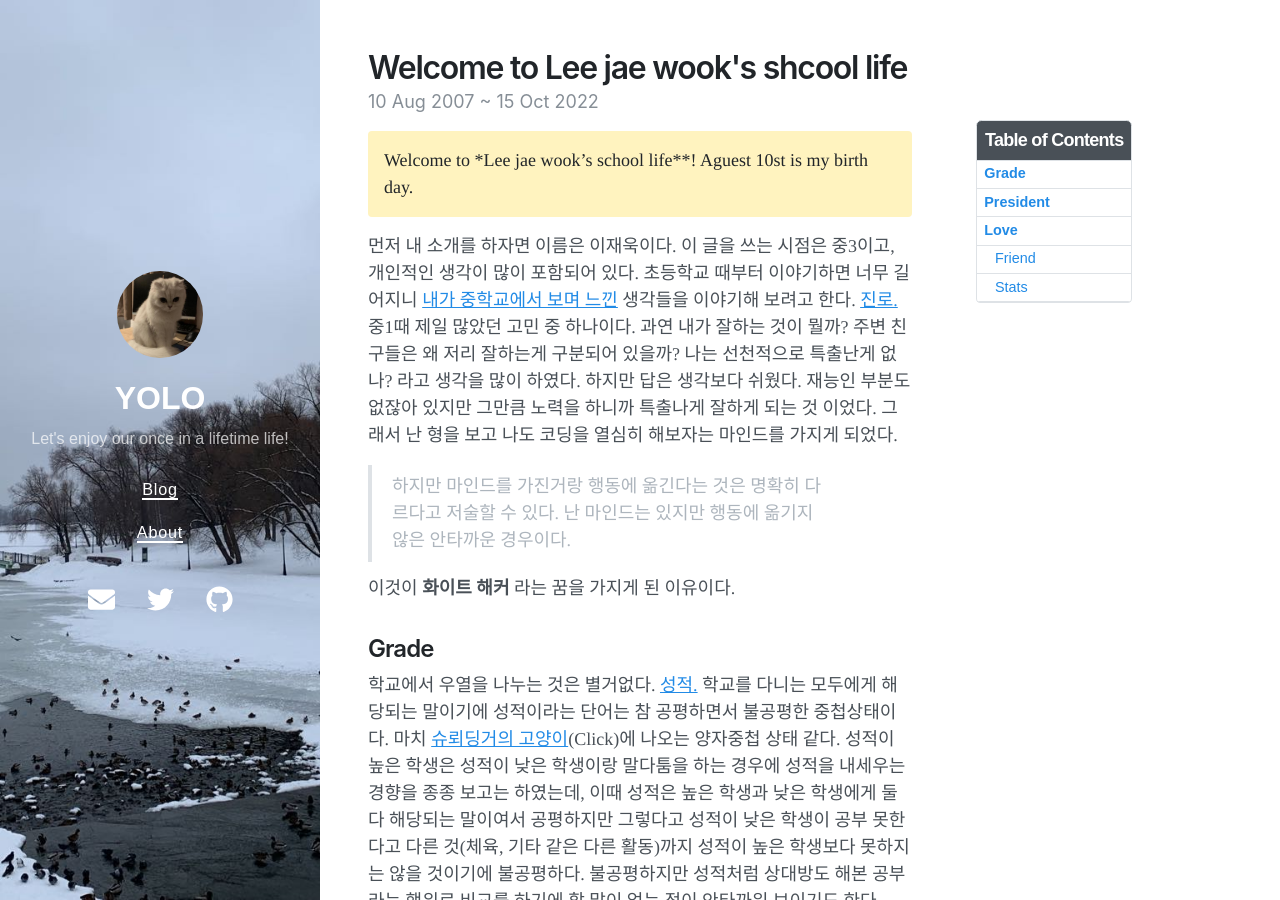
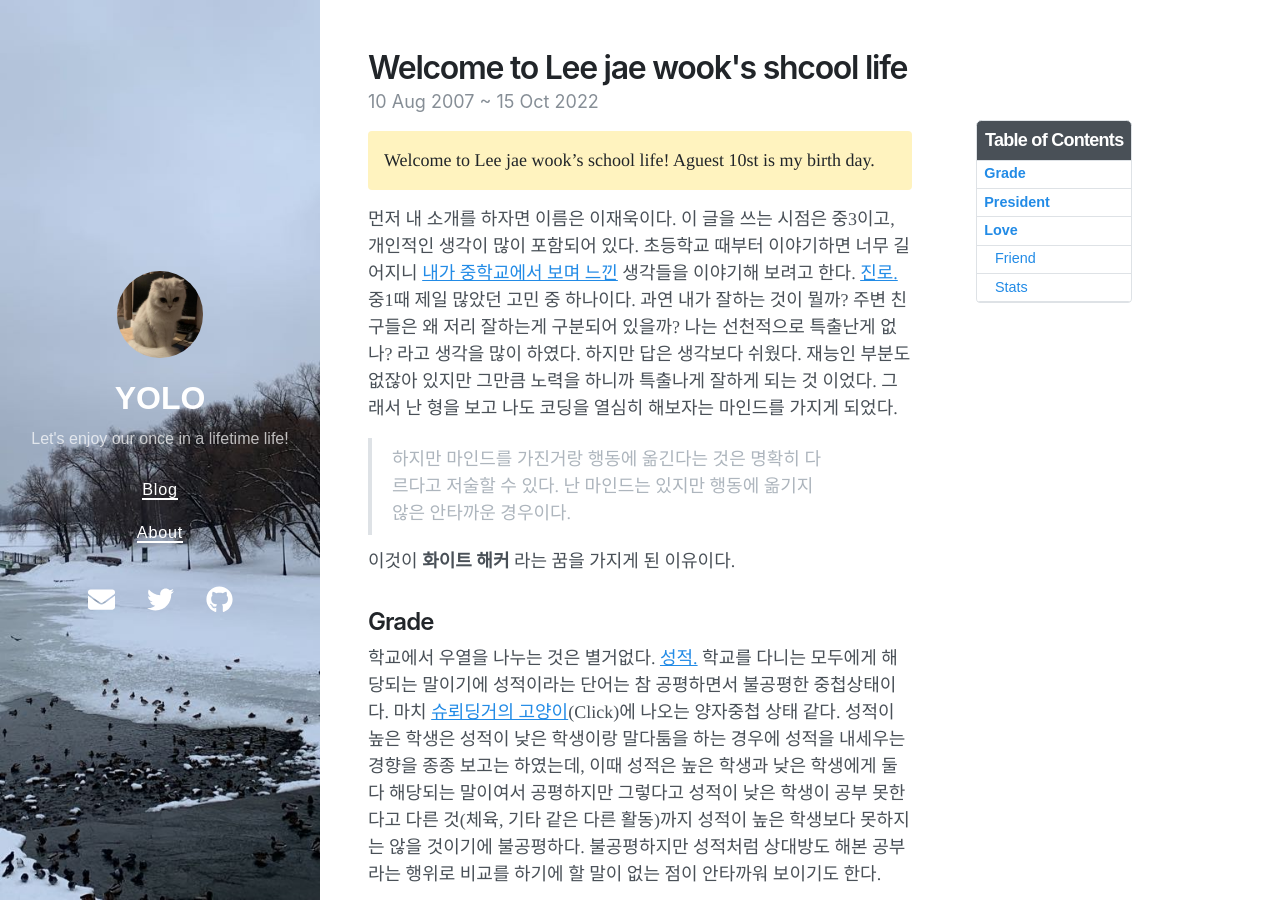
Before and after one commit to limegum07/limegum07.github.io, a Jekyll site: the page built from _posts/2020-09-29-welcome-to-not-pure-poole.md, in a window 1280 px wide and 900 px high. Built offline with Jekyll 4.4.1, drawn with Linux system fonts in a browser that asks for light colours; nearby versions of some CDN libraries.

```diff
--- a/_posts/2020-09-29-welcome-to-not-pure-poole.md
+++ b/_posts/2020-09-29-welcome-to-not-pure-poole.md
@@ -6,8 +6,9 @@ last_modified_at: 2022-10-16 01:08:25 +0800
 tags: [School life, Blog, Lee-jaewook]
 toc:  true
 ---
-Welcome to *Lee jae wook's school life**! Aguest 10st is my birth day.
+Welcome to Lee jae wook's school life! Aguest 10st is my birth day.
 {: .message }
+
 먼저 내 소개를 하자면 이름은 이재욱이다. 이 글을 쓰는 시점은 중3이고, 개인적인 생각이 많이 포함되어 있다.
 초등학교 때부터 이야기하면 너무 길어지니 <a href="#">내가 중학교에서 보며 느낀</a> 생각들을 이야기해 보려고 한다. <a href="#">진로.</a> 중1때 제일 많았던 고민 중 하나이다. 과연 내가 잘하는 것이 뭘까? 주변 친구들은 왜 저리 잘하는게 구분되어 있을까? 나는 선천적으로 특출난게 없나? 라고 생각을 많이 하였다. 하지만 답은 생각보다 쉬웠다. 재능인 부분도 없잖아 있지만 그만큼 노력을 하니까 특출나게 잘하게 되는 것 이었다. 그래서 난 형을 보고 나도 코딩을 열심히 해보자는 마인드를 가지게 되었다.
 
```
